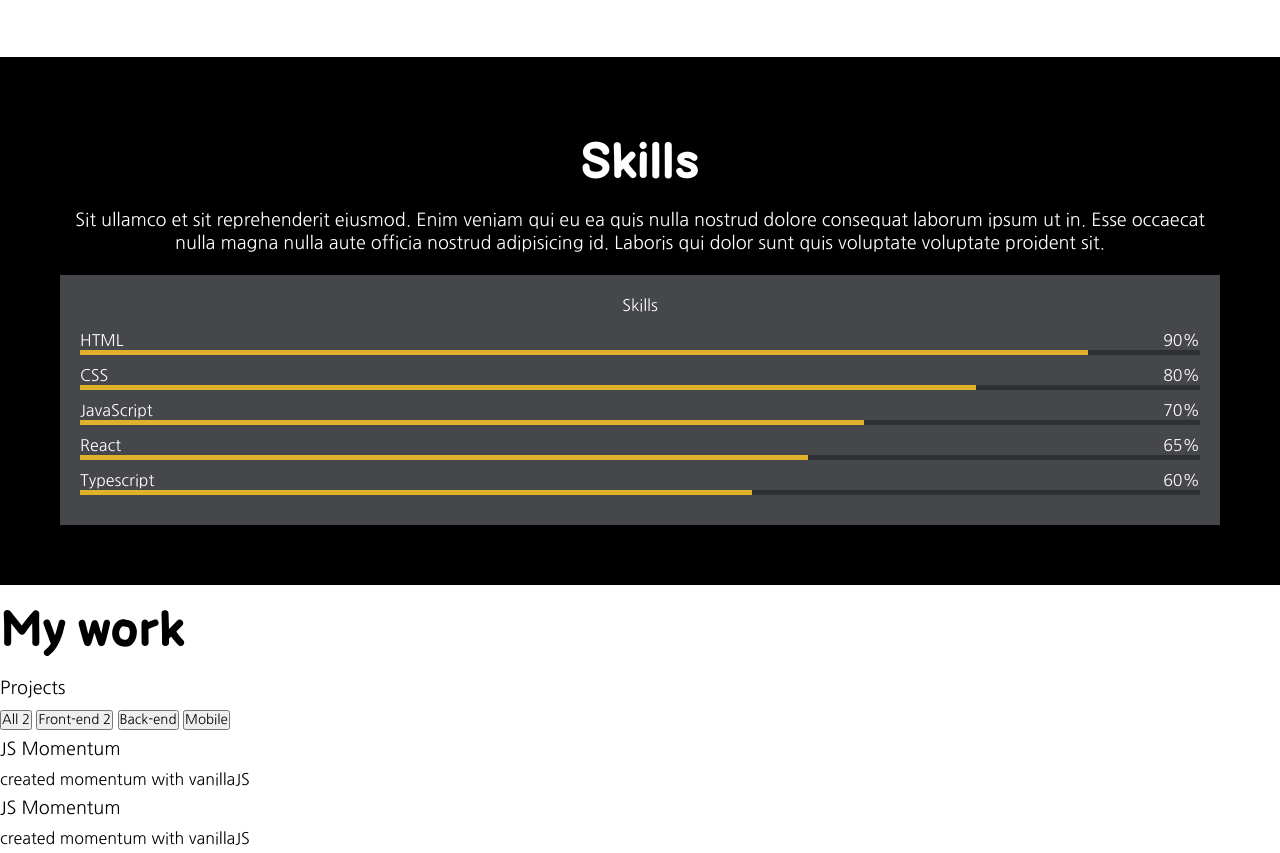
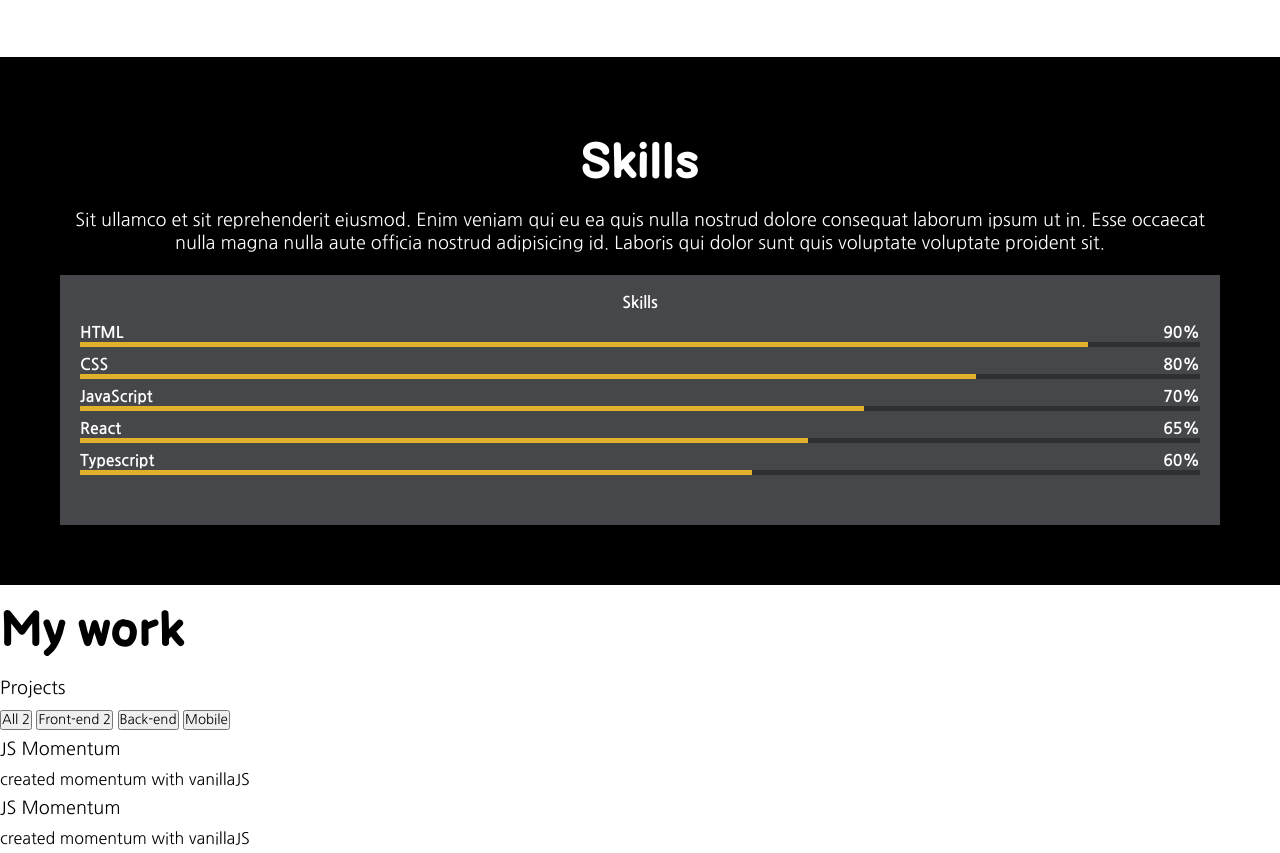
Before and after one commit to JunIl-git/portfolio_website, a plain HTML site: page index.html in a window 1280 px wide. Shown: the part 1663-2516 px from the top of the page. Drawn offline with Linux system fonts and the light colour scheme.

Commit message:
css skills

```diff
--- a/css/skill.css
+++ b/css/skill.css
@@ -2,6 +2,7 @@
   background: black;
   color: white;
   font-family: "Nanum Gothic", sans-serif;
+  font-weight: bold;
 }
 
 #skills p {
@@ -25,6 +26,7 @@
 .skillset__container__description {
   display: flex;
   justify-content: space-between;
+  margin-bottom: 2px;
 }
 
 .skillset__container__gauge_max {
```
